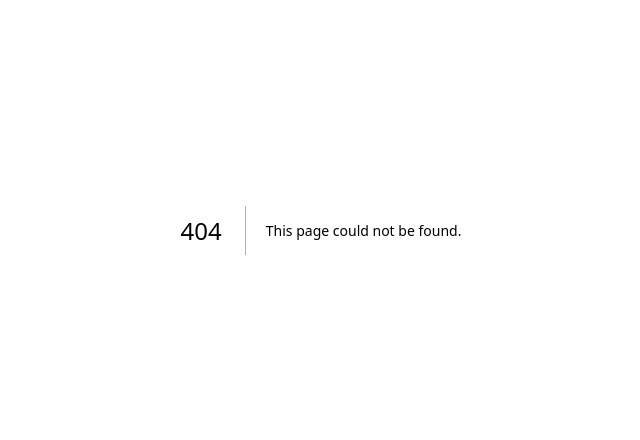
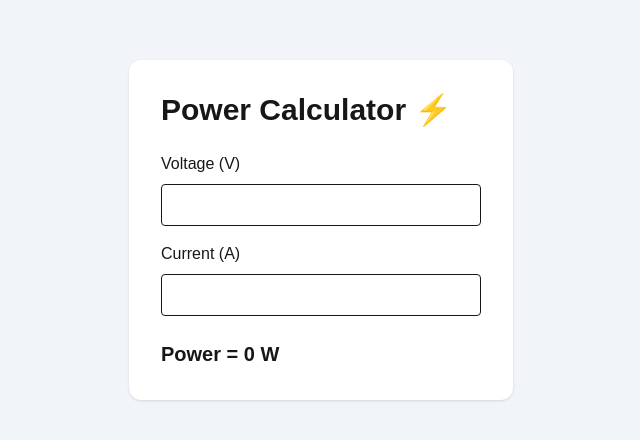
Before and after one commit to Anouar-azzi-spec/electrokit, a Next.js app: page /power in a window 1280 px wide. Before the commit this address had no page. Shown: the part 170-610 px from the top of the page, without its empty margins (319-959 px from the left). Built offline with nearby package versions, Linux system fonts and the light colour scheme.

Commit message:
Added power calculator and navigation

```diff
--- a/src/app/page.tsx
+++ b/src/app/page.tsx
@@ -1,3 +1,5 @@
+import Link from "next/link";
+
 export default function Home() {
   return (
     <main className="min-h-screen bg-slate-100 flex flex-col items-center justify-center">
@@ -10,9 +12,9 @@ export default function Home() {
       </p>
 
       <div className="grid grid-cols-2 gap-4">
-        <button className="p-6 bg-white rounded-xl shadow">
-          Power Calculator
-        </button>
+        <Link href="/power" className="p-6 bg-white rounded-xl shadow">
+          Power Calculator ⚡
+        </Link>
 
         <button className="p-6 bg-white rounded-xl shadow">
           Current Calculator
--- /dev/null
+++ b/src/app/power/page.tsx
@@ -0,0 +1,47 @@
+"use client";
+
+import { useState } from "react";
+
+export default function PowerPage() {
+  const [voltage, setVoltage] = useState("");
+  const [current, setCurrent] = useState("");
+
+  const power =
+    Number(voltage || 0) * Number(current || 0);
+
+  return (
+    <main className="min-h-screen bg-slate-100 flex items-center justify-center">
+      <div className="bg-white p-8 rounded-xl shadow w-96">
+        <h1 className="text-3xl font-bold mb-6">
+          Power Calculator ⚡
+        </h1>
+
+        <label className="block mb-2">
+          Voltage (V)
+        </label>
+
+        <input
+          type="number"
+          value={voltage}
+          onChange={(e) => setVoltage(e.target.value)}
+          className="w-full border p-2 rounded mb-4"
+        />
+
+        <label className="block mb-2">
+          Current (A)
+        </label>
+
+        <input
+          type="number"
+          value={current}
+          onChange={(e) => setCurrent(e.target.value)}
+          className="w-full border p-2 rounded mb-6"
+        />
+
+        <div className="text-xl font-bold">
+          Power = {power} W
+        </div>
+      </div>
+    </main>
+  );
+}
```
